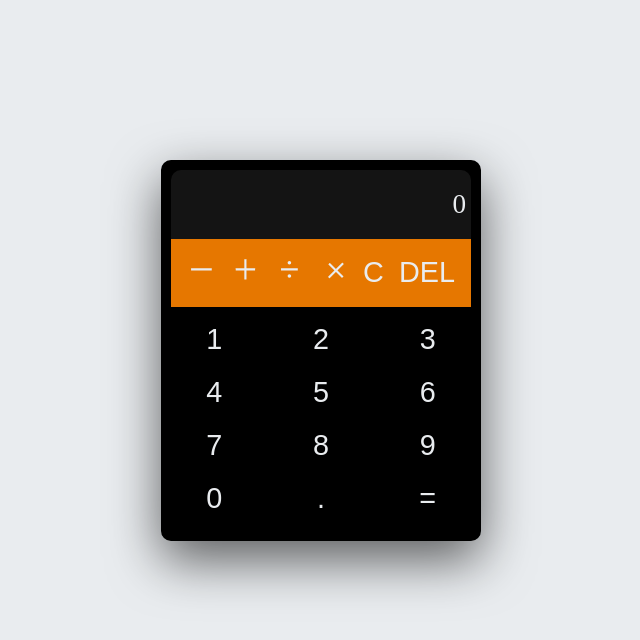
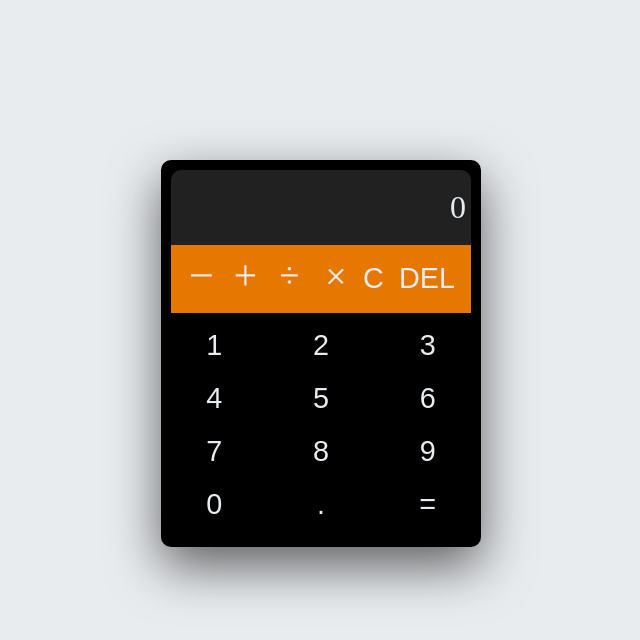
Before and after one commit to shokes/Calculator-app, a React (Create React App) app: page / in a window 1280 px wide. Shown: the top 640 px of the page, without its empty margins (319-959 px from the left). Built offline with nearby package versions, Linux system fonts and the light colour scheme.

Commit message:
final touch
display css more noticeable and animation on hover.

```diff
--- a/src/index.css
+++ b/src/index.css
@@ -31,7 +31,7 @@ button {
   font-size: 1.8rem;
   color: #e9ecef;
   cursor: pointer;
-  /* //background-color: red; */
+  transition: all linear 0.2s;
 }
 .number:hover {
   background-color: #0f0f0f;
@@ -53,12 +53,12 @@ button {
 
   -webkit-backdrop-filter: blur(8px);
   backdrop-filter: blur(8px);
-  box-shadow: inset 0 0 0 200px rgba(255, 255, 255, 0.08);
+  box-shadow: inset 0 0 0 200px rgba(255, 255, 255, 0.13);
   padding: 19px 5px;
   text-align: right;
   border-top-left-radius: 10px;
   border-top-right-radius: 10px;
-  font-size: 1.7rem;
+  font-size: 2rem;
 }
 
 .divide {
```
